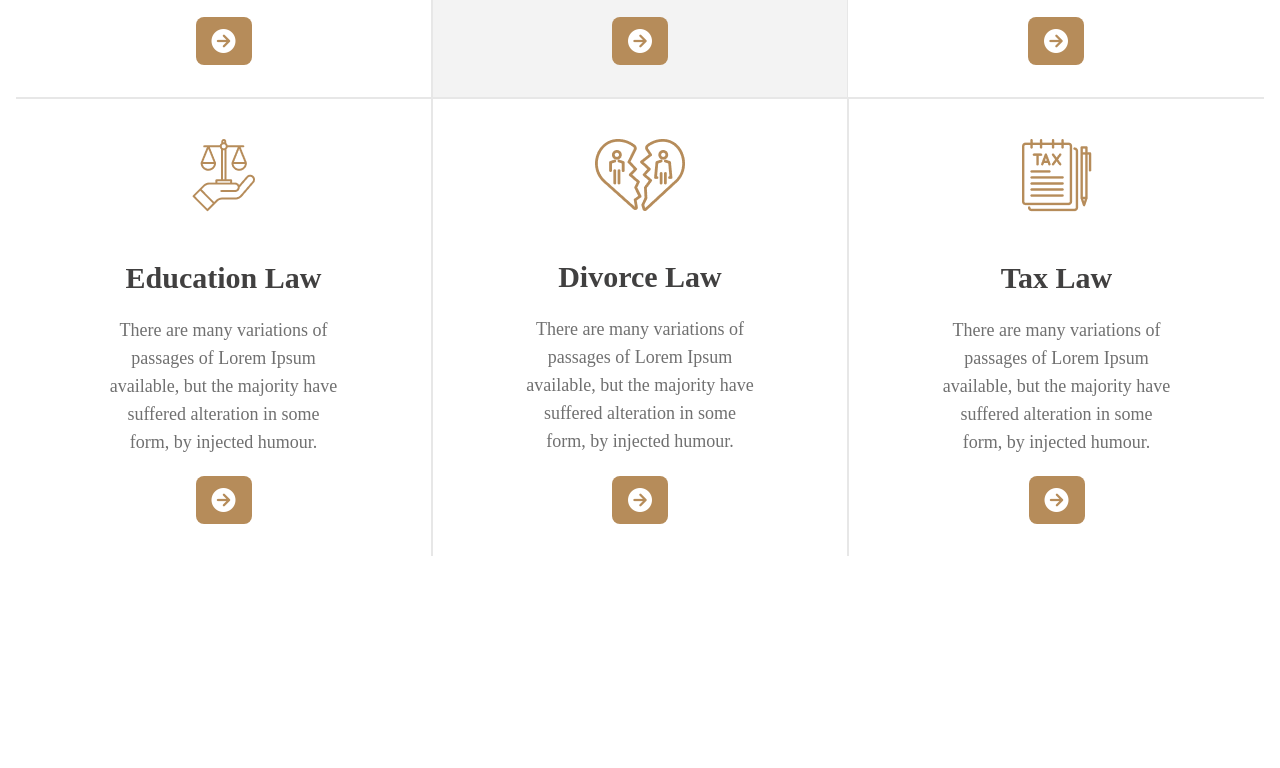
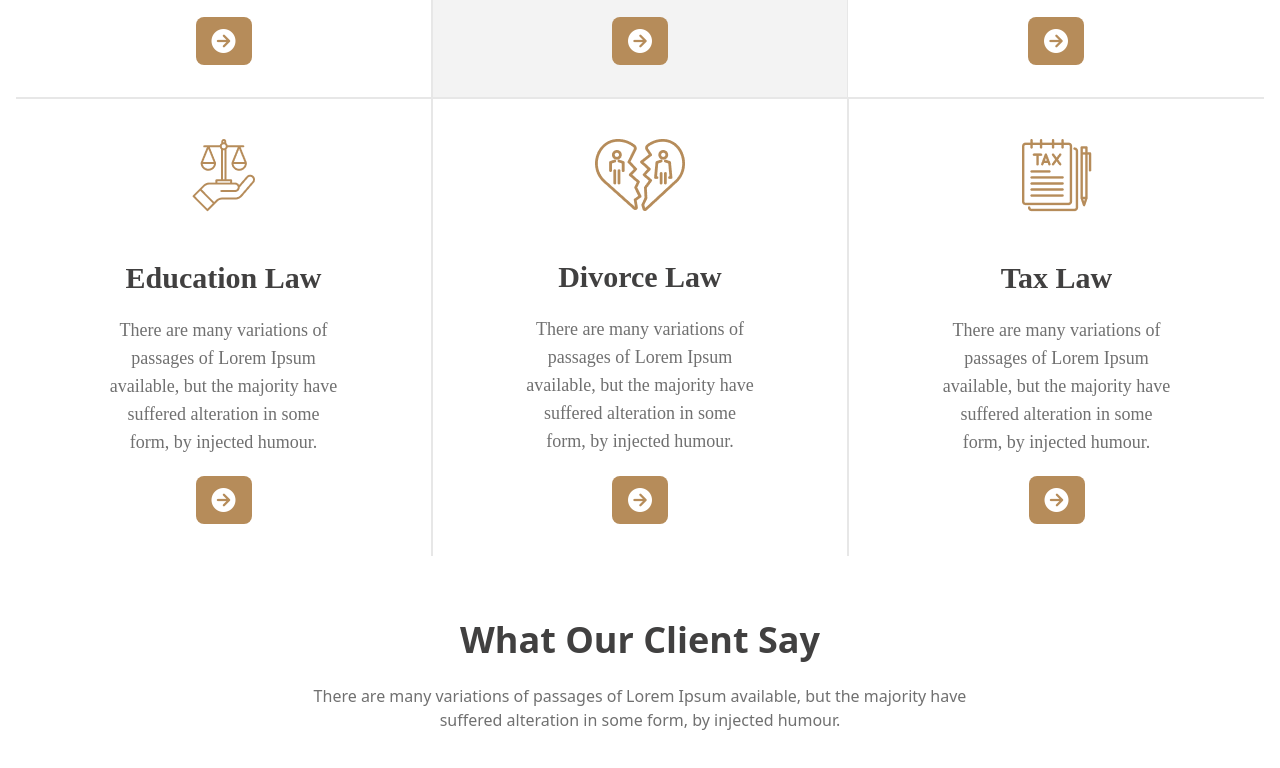
Before and after one commit to mdabdurrahman07/Legal-solutions-project, a plain HTML site: page index.html in a window 1280 px wide. Shown: the part 1353-2121 px from the top of the page. Before the commit the page ends 1925 px from the top, so only its background shows below. Drawn offline with nearby package versions, Linux system fonts and the light colour scheme.

Commit message:
preparing clients review section

```diff
--- a/index.html
+++ b/index.html
@@ -90,7 +90,7 @@
 
     <main class="max-w-screen-xl m-auto p-4 md:16 lg:24">
       <!-- legal practice section start -->
-      <section class="mt-7 lg:mt-28 ">
+      <section class="mt-7 lg:mt-28">
         <!-- legal practice title and description container -->
         <div class="text-center space-y-3 lg:space-y-6 mb-14">
           <h1 class="text-4xl font-extrabold text-[#414040]">The Legal Practice Area</h1>
@@ -213,6 +213,22 @@
          <!-- legal practice card container end -->
       </section>
        <!-- legal practice section start -->
+
+       <!-- clients review section -->
+       <section class="mt-7 lg:mt-16">
+        <!-- clients review text and description container -->
+        <div class="text-center space-y-3 lg:space-y-6 mb-14">
+          <h1 class="text-4xl font-extrabold text-[#414040]">What Our Client Say</h1>
+          <p class="text-base font-normal text-[#707070]">There are many variations of passages of Lorem Ipsum available, but the majority have<br>
+             suffered alteration in some form, by injected humour.</p>
+        </div>
+
+        <!-- clients review slides container -->
+        <div>
+
+        </div>
+       </section>
+        <!-- clients review section end -->
     </main>
 </body>
 </html>
```
